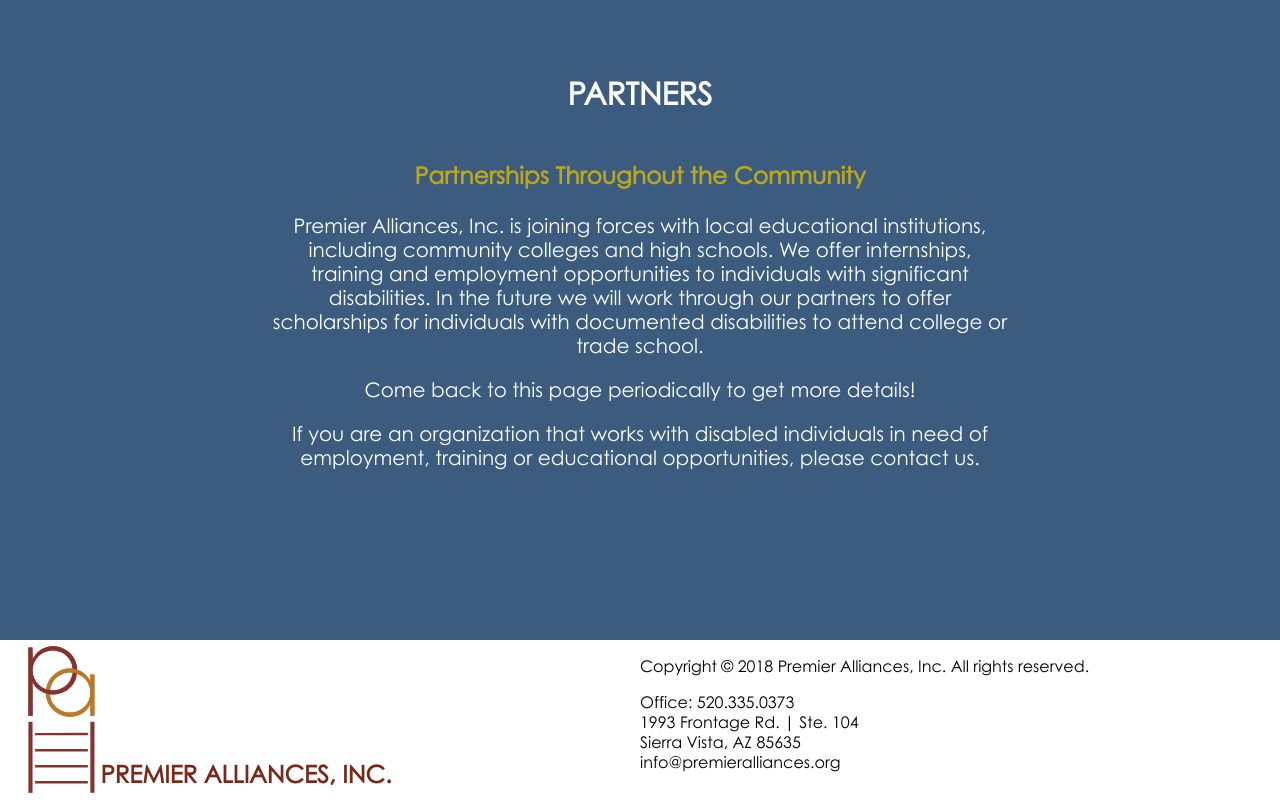
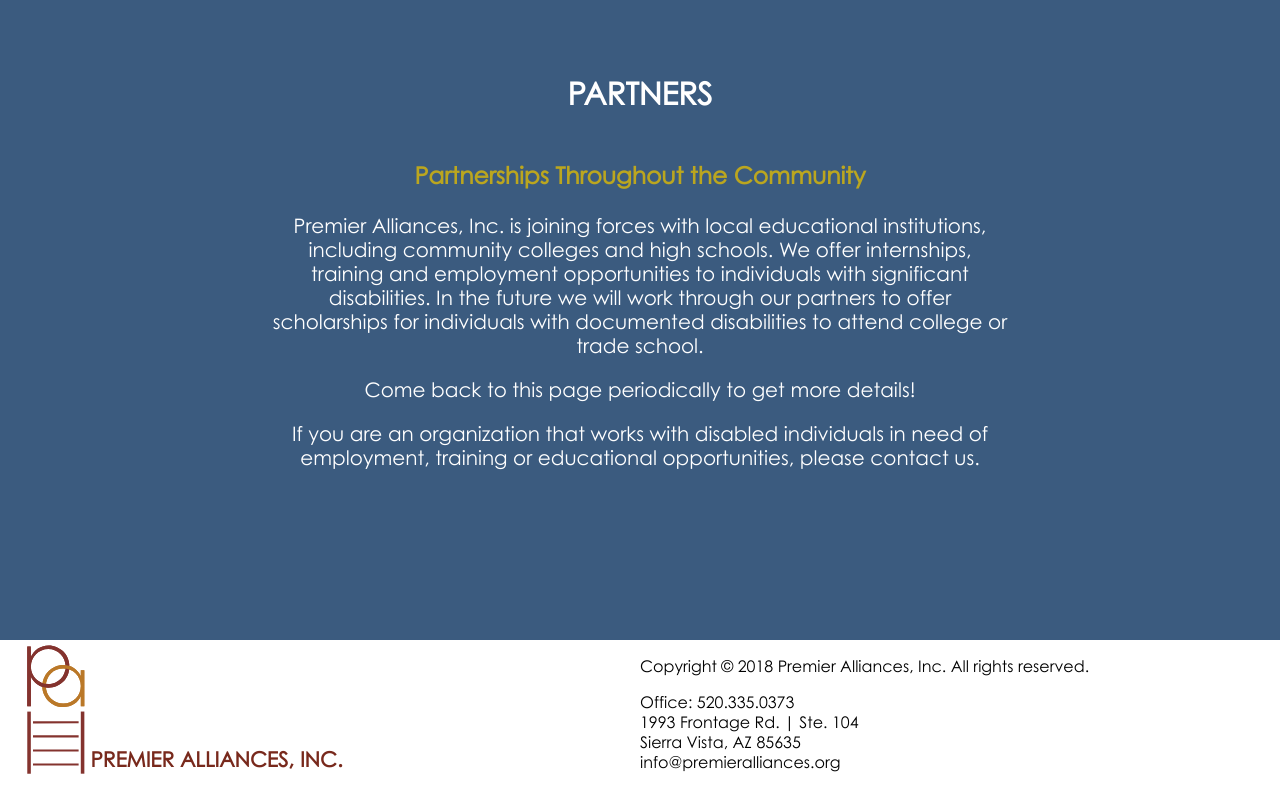
Before and after one commit to HTMLGhozt/Premier-Alliances, a React (Create React App) app: page / in a window 1280 px wide. Shown: the part 3614-4414 px from the top of the page. Built offline with nearby package versions, Linux system fonts and the light colour scheme.

Commit message:
updated logo

```diff
--- a/src/Components/Footer/index.js
+++ b/src/Components/Footer/index.js
@@ -2,7 +2,7 @@
 import './footer.css';
 
 const styles = {
-  height: '150px',
+  height: '140px',
   width: '100%',
   backgroundColor: 'white',
   display: 'flex',
@@ -10,9 +10,9 @@
 
 export default props => (
   <footer style={styles} className="footer">
-    <div style={{minHeight: '20vh', display: 'flex', justifyContent: 'flex-start', alignItems: 'flex-end'}}>
+    <div style={{display: 'flex', justifyContent: 'flex-start', alignItems: 'flex-end'}}>
       <img style={{ height: '100%', flex: 0, paddingLeft: '20px'}} src={ require('./logo.svg') } alt="premier logo"/>
-      <h1 style={{ flex: 1, marginBottom: '11px', textTransform: 'uppercase', color: 'rgb(120, 41, 28)', fontSize: '1.5em'}}>Premier Alliances, Inc.</h1>
+      <h1 style={{ flex: 1, marginBottom: '8px', textTransform: 'uppercase', color: 'rgb(120, 41, 28)', fontSize: '1.3em'}}>Premier Alliances, Inc.</h1>
     </div>
     <div>
       <p>Copyright © 2018 Premier Alliances, Inc. All rights reserved.</p>
```
Also changed, not shown: src/Components/Header/logo.svg.
